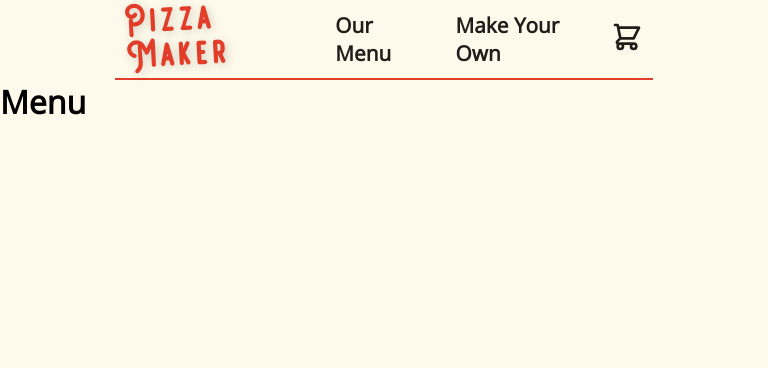
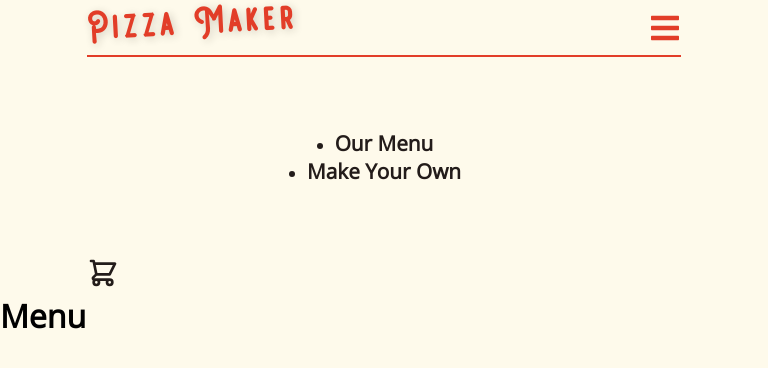
Before and after one commit to wavyadri/pizza-maker, a React (Create React App) app: page /menu in a window 768 px wide. Shown: the top 368 px of the page. Built offline with nearby package versions, Linux system fonts and the light colour scheme.

Commit message:
Update styles
Restructing navbar styles for web and responsive formats.

```diff
--- a/src/components/Navbar.js
+++ b/src/components/Navbar.js
@@ -1,17 +1,23 @@
 import React from 'react'
 import {HiOutlineShoppingCart} from 'react-icons/hi'
+import {FaBars} from 'react-icons/fa'
 import {Link} from 'react-router-dom'
 
 const Navbar = () => {
     return (
         <nav id='navbar'>
             <div className="navbar-items">
-                <Link className="link" to='/menu'><div className="logo">pizza maker</div></Link>
-                <ul className='navbar-list'>
-                    <Link className="link" to='/menu'><li><p>our menu</p></li></Link>
-                    <Link className="link" to='/make-your-own'><li><p>make your own</p></li></Link>
-                </ul>
-                <Link className='link' to='/shopping-cart'><HiOutlineShoppingCart className='cart-icon'/></Link>
+                <div className="logo">
+                    <Link className="link" to='/menu'><p>pizza maker</p></Link>
+                    <button className='navbar-toggle'><FaBars/></button>
+                </div>
+                <div className="navbar-links">
+                    <ul className='navbar-list'>
+                        <Link className="link" to='/menu'><li><p>our menu</p></li></Link>
+                        <Link className="link" to='/make-your-own'><li><p>make your own</p></li></Link>
+                    </ul>
+                    <Link className='link shopping-cart' to='/shopping-cart'><HiOutlineShoppingCart className='cart-icon'/></Link>
+                </div>
             </div>
         </nav>
     )
--- a/src/mysass-responsive.scss
+++ b/src/mysass-responsive.scss
@@ -30,6 +30,56 @@
     .home-buttons {
       button {
         margin: 2rem 2rem;
+      }
+    }
+  }
+
+  // N A V B A R
+  #navbar {
+    .navbar-items {
+      max-width: 80%;
+      min-height: 8vh;
+      display: grid;
+      grid-template-columns: 1fr;
+      grid-template-rows: 1fr;
+      justify-content: center;
+      align-items: center;
+      border-bottom: none;
+      .logo {
+        display: flex;
+        justify-content: space-between;
+        align-items: center;
+        padding: 10px 0;
+        border-bottom: 2px solid $primary;
+        .navbar-toggle {
+          @include flex-center();
+          font-size: 2em;
+          color: $primary;
+          background: transparent;
+          border: none;
+          transition: all 0.3s linear;
+          cursor: pointer;
+          padding: 0;
+          margin: 0;
+          font-weight: 200;
+          &:hover {
+            color: $primary;
+            transform: rotate(90deg);
+          }
+        }
+      }
+      .navbar-list {
+        height: 200px;
+        overflow: hidden;
+        @include ease();
+        @include flex-center();
+      }
+      .navbar-list,
+      .cart-icon {
+        background-color: var(--dark-colour);
+        overflow: hidden;
+        transition: all 0.3s linear;
+        justify-content: center;
       }
     }
   }
--- a/src/mysass.scss
+++ b/src/mysass.scss
@@ -40,6 +40,10 @@ $success: #00a676;
   justify-content: center;
   align-items: center;
   text-align: center;
+}
+
+@mixin ease {
+  transition: 0.3s ease-in-out;
 }
 
 * {
@@ -155,7 +159,7 @@ body {
       &:hover {
         cursor: pointer;
         transform: translateY(-5px);
-        transition: 0.2s ease-in-out;
+        @include ease();
       }
     }
     .menu-btn {
@@ -176,15 +180,20 @@ body {
   .navbar-items {
     max-width: 70%;
     min-height: 10vh;
-    display: flex;
-    justify-content: space-between;
+    display: grid;
+    grid-template-columns: repeat(2, 1fr);
+    justify-content: center;
     align-items: center;
     margin: auto;
     padding: 0 10px;
     border-bottom: 2px solid $primary;
   }
   .logo {
+    p {
       @include no-select();
+      display: flex;
+      justify-content: flex-start;
+      align-items: center;
       font-family: $font-title;
       letter-spacing: 5px;
       word-spacing: 0px;
@@ -197,15 +206,27 @@ body {
         cursor: pointer;
       }
     }
+    .navbar-toggle {
+      display: none;
+    }
+  }
+  .navbar-links {
+    @include no-select();
+
     .navbar-list {
-    @include no-select();
-    list-style: none;
-    display: flex;
+      // @include flex-center();
+      // flex-direction: row;
+      // list-style: none;
+
+      justify-content: flex-start;
       li {
         margin: 0 1rem;
+        @include ease();
         &:hover {
           cursor: pointer;
           color: $primary;
+          transform: translateY(-5px);
+          @include ease();
         }
         p {
           font-size: 1.3em;
@@ -213,7 +234,15 @@ body {
         }
       }
     }
+  }
+  .shopping-cart {
+    justify-content: flex-end;
     .cart-icon {
       font-size: 2em;
+      @include ease();
+      &:hover {
+        color: $primary;
       }
     }
+  }
+}
```
Lines whose indentation alone changed are shown as unchanged.
